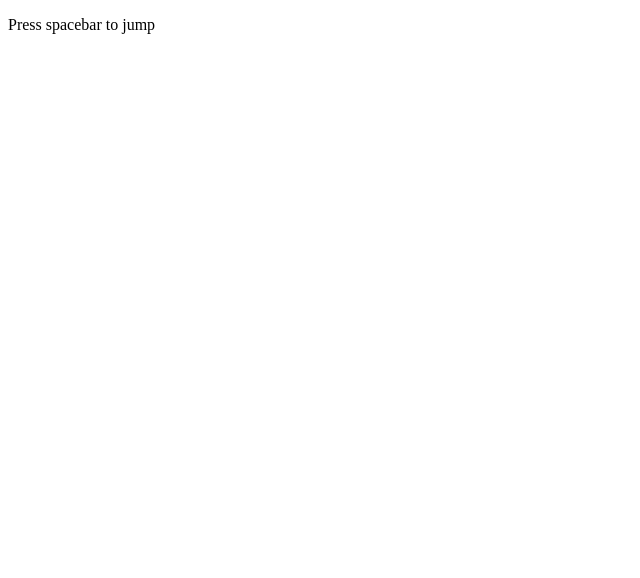
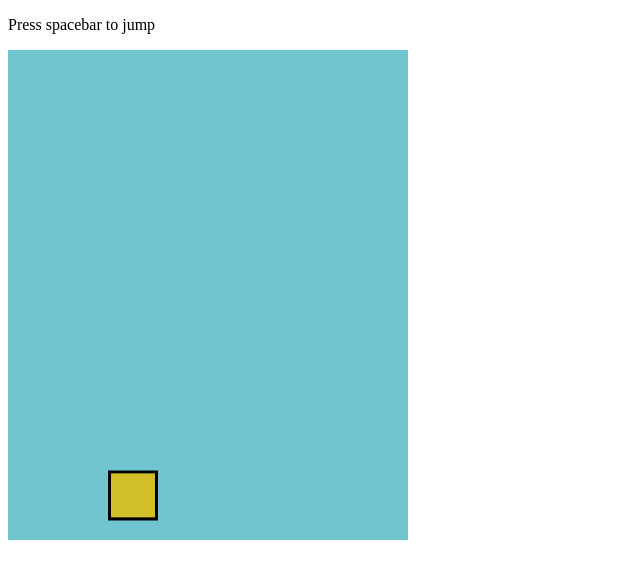
Before and after one commit to joshuacolon1992/FlappyClone, a plain HTML site: page index.html in a window 1280 px wide. Shown: the whole page, without its empty margins (0-640 px from the left). Drawn offline with Linux system fonts and the light colour scheme.

Commit message:
AddSpacejump

```diff
--- a/index.html
+++ b/index.html
@@ -3,8 +3,10 @@
   <head>
     <meta http-equiv="content-type" content="text/html; charset=UTF-8" />
     <link href="styles/styles.css" media="screen" rel="stylesheet" type="text/css" />
-    <script src="js/script.js" type="text/javascript"></script>
+
     <script src="js/phaser.min.js" type="text/javascript"></script>
+    <script src="js/main.js" type="text/javascript"></script>
+
     <title>Flappy Clone</title>
   </head>
   <body>
--- a/js/main.js
+++ b/js/main.js
@@ -15,25 +15,61 @@ var mainState = {
     //Set the background color of the game
     game.stage.backgroundColor = "#71c5cf";
 
+    game.load.image("bird", "Assets/bird.png");
+
+    game.load.image("pipe", "Assets/pipe.png");
+
 
 },
 
 
-  create:function () {
+ create:function () {
     //This function is called right after preload function ()
     //This is where we set up the game assets from earlier
+
+    game.physics.startSystem(Phaser.Physics.Arcade);
+
+    this.bird = this.game.add.sprite(100, 245, "bird");
+
+
+    //Now that we have a bird and gravity...we need to tell the bird
+    //to react to the gravity
+
+    game.physics.arcade.enable(this.bird);
+
+    this.bird.body.gravity.y = 1000;
+
+    var spaceKey = this.game.input.keyboard.addKey(Phaser.Keyboard.SPACEBAR);
+
+    spaceKey.onDown.add(this.jump, this);
 },
 
 update: function () {
   //This function runs 60 times per second
+
+
+  //Check if the bird is outside of the gamescreen
+  if (this.bird.inWorld == false) {
+   this.restartGame();
+   }
+
+
 },
 
-}
+
+ jump: function () {
+
+   //Let's make our bird jump!
+   this.bird.body.velocity.y = -350;
+ },
+
+ restartGame: function () {
+  game.state.start("main");
+ },
 
 
-//Add and start the "mainState" ro start the game
-game.state.add("main", mainState)
+ };
+
+ //Add and start the "mainState" to start the game
+game.state.add("main", mainState);
 game.state.start("main");
-
-}
-  }
```
